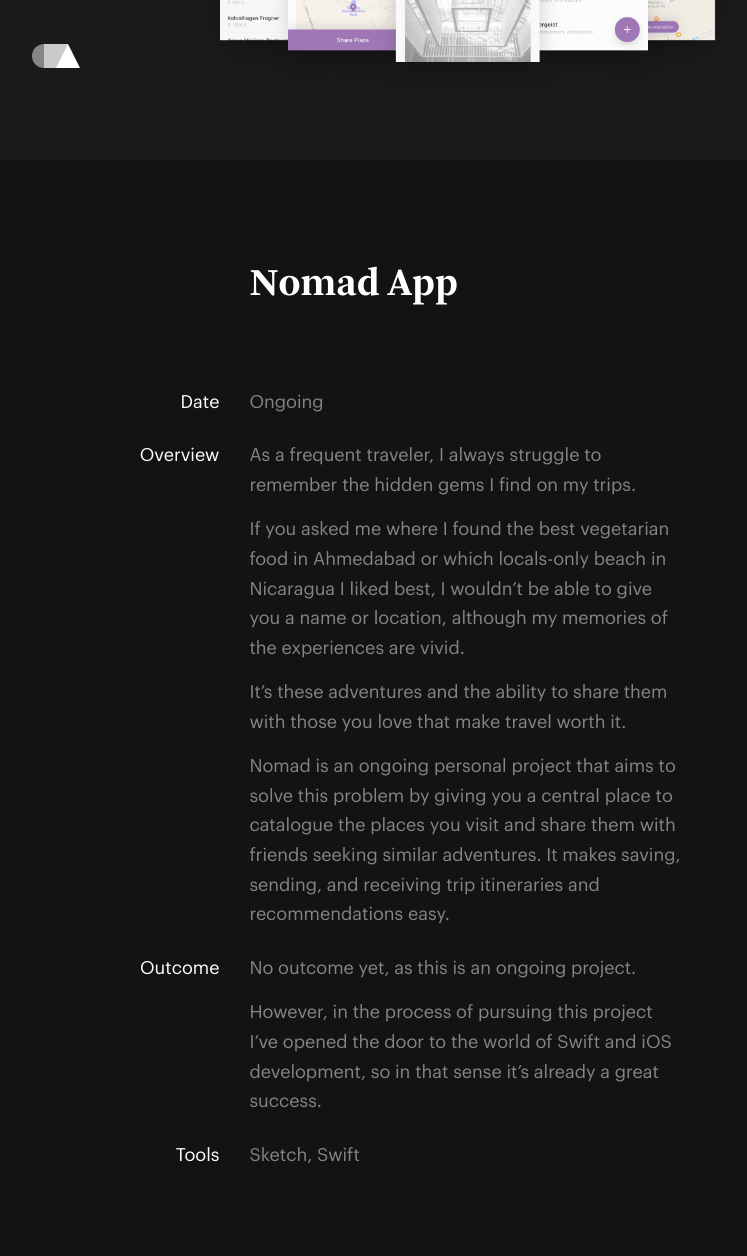
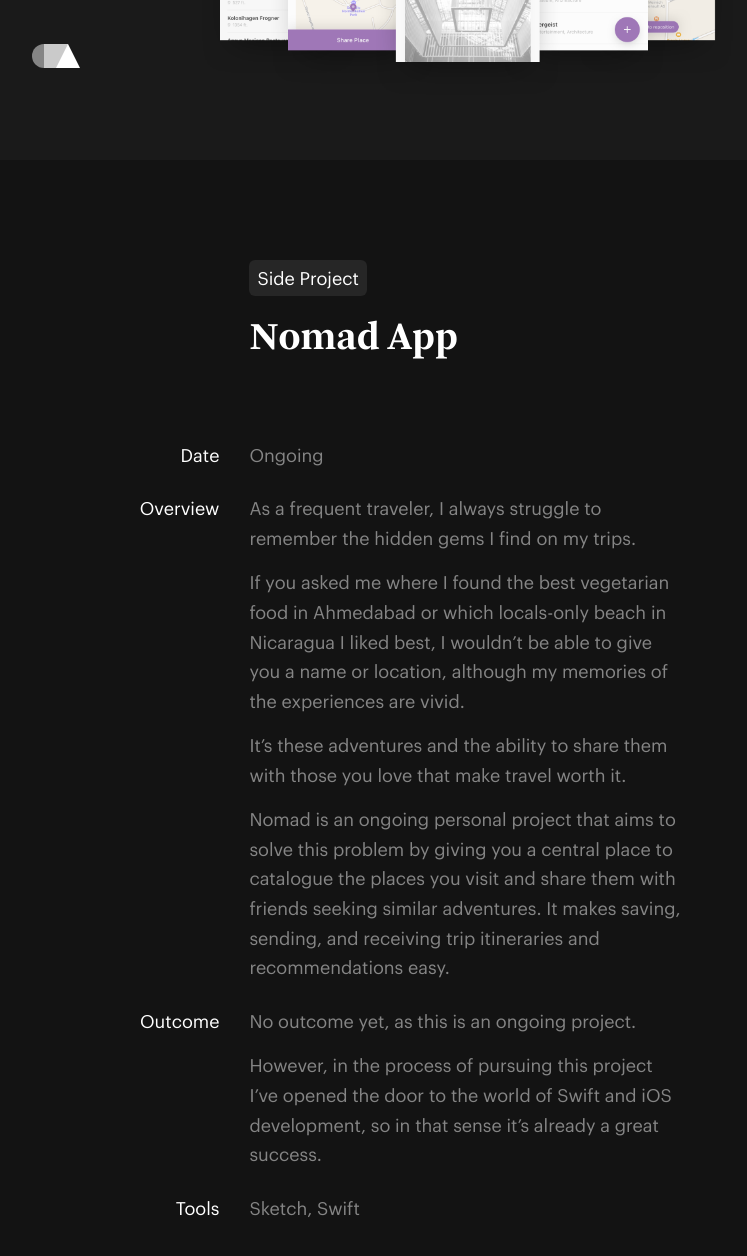
Before and after one commit to jlku/portfolio-v4, a Jekyll site: the page built from work/_posts/2015-11-06-Nomad.md, in a window 1280 px wide and 1400 px high, scrolled down 292 px. Shown: the top 1256 px of the window, without its empty margins (173-920 px from the left). Built offline with Jekyll 4.4.1, drawn with Linux system fonts in a browser that asks for light colours; nearby versions of some CDN libraries; some web fonts are replaced; grey boxes are pictures that could not be loaded.

Commit message:
Added company name to post pages

```diff
--- a/_layouts/post.html
+++ b/_layouts/post.html
@@ -12,6 +12,7 @@
         {% endif %}
         <div class="wrapper-post">
             <section class="story">
+               <span class="tile-work-description-company-large">{{ page.company}}</span>
                 <h1 class="story-title">{{ page.title }}</h2>
                 <section class="story-section">
                     <h3 class="story-section-label">Date</h3>
--- a/_sass/components/_tile.scss
+++ b/_sass/components/_tile.scss
@@ -102,6 +102,17 @@
 	display: inline-block;
 	padding: 6px 8px;
 	margin-bottom: 1.5em;
+}
+
+.tile-work-description-company-large {
+	background-color: $grey200Opacity;
+	font: $bodyRegular;
+	color: $white;
+	height: 2em;
+	border-radius: 6px;
+	display: inline-block;
+	padding: 5px 8px;
+	margin-bottom: 1em;
 }
 
 .tile-work-description-title {
```
